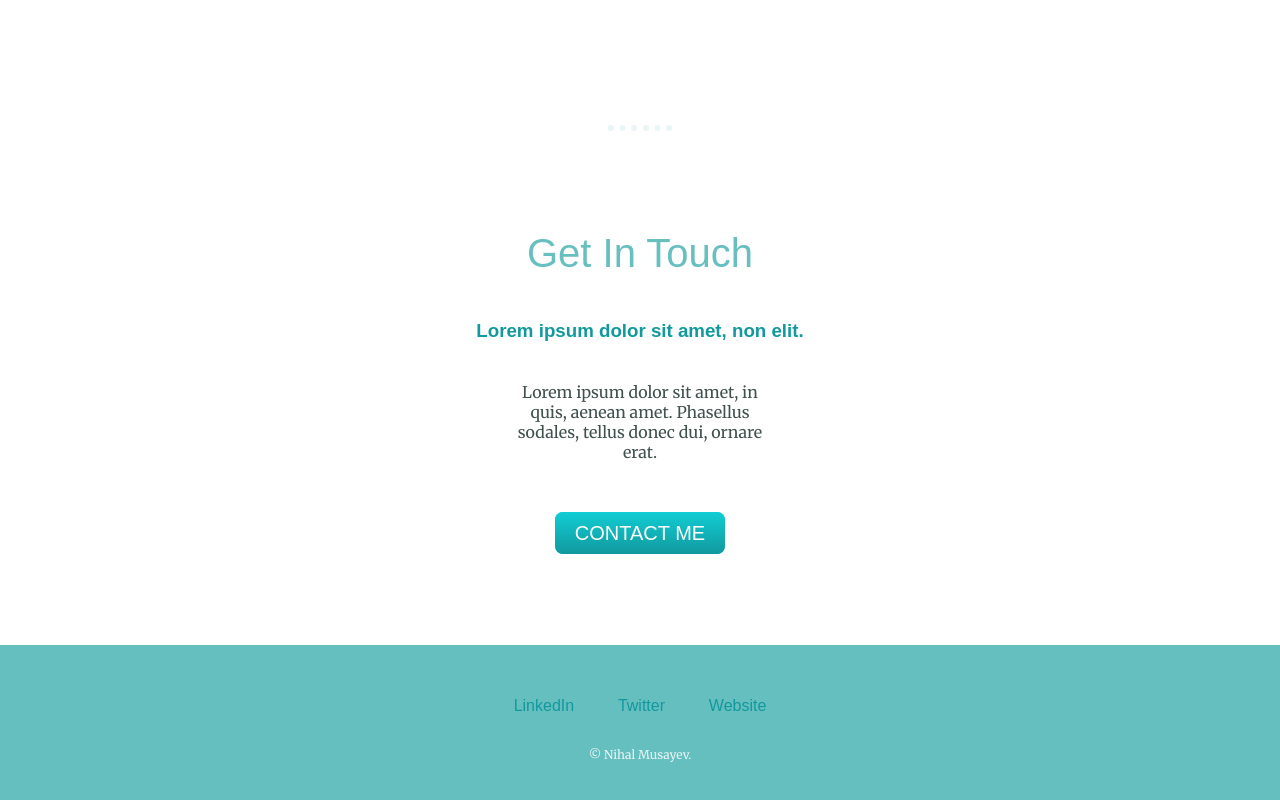
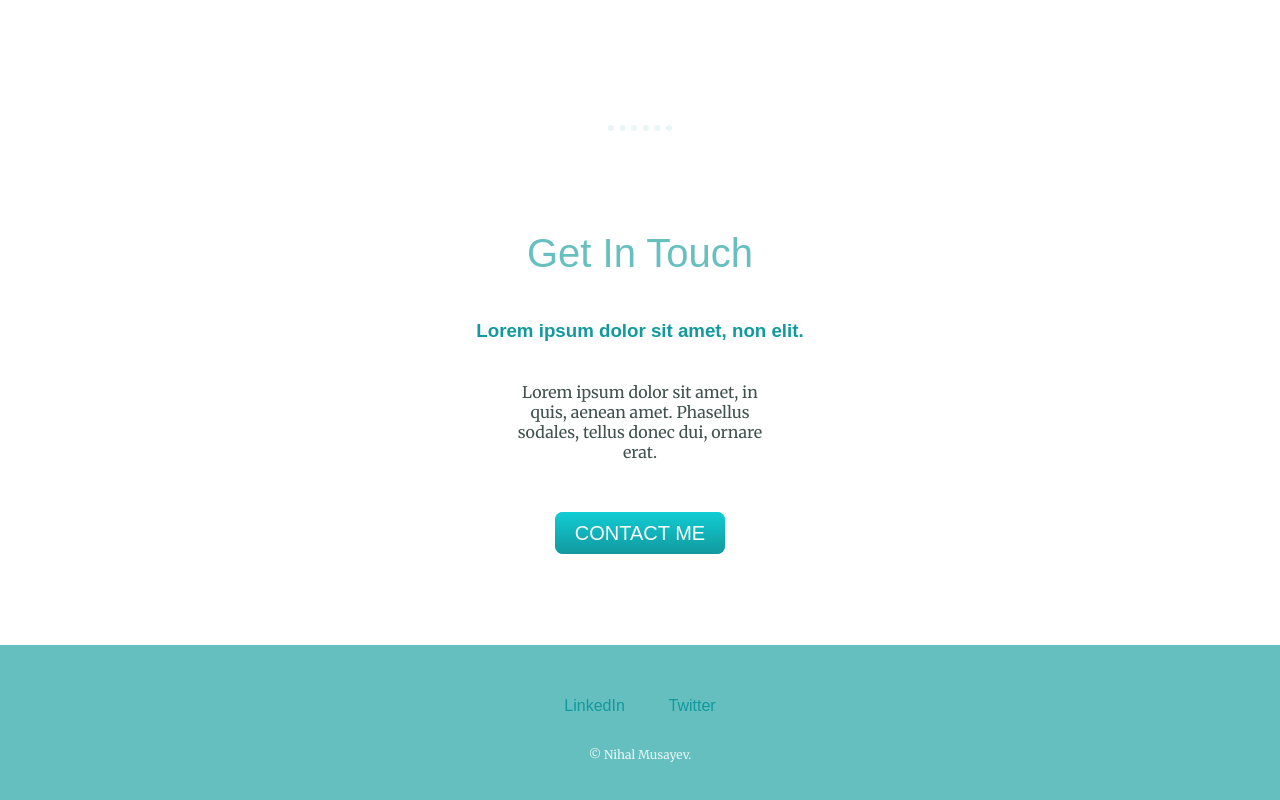
Before and after one commit to Nikoomusa111/Cv-example, a plain HTML site: page index.html in a window 1280 px wide. Shown: the part 2203-3003 px from the top of the page. Drawn offline with Linux system fonts and the light colour scheme.

Commit message:
Update index.html

```diff
--- a/index.html
+++ b/index.html
@@ -51,7 +51,7 @@
   <div class="bottom-container">
     <a class="footer-link" href="https://www.linkedin.com/" target="_blank">LinkedIn</a>
     <a class="footer-link" href="https://twitter.com/" target="_blank">Twitter</a>
-    <a class="footer-link" href="https://www.appbrewery.co/" target="_blank">Website</a>
+
     <p class="copyright">© Nihal Musayev.</p>
   </div>
 </body>
```
